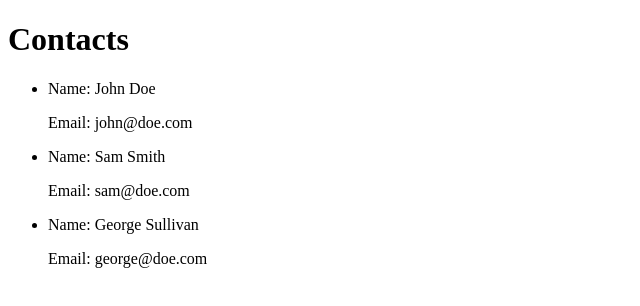
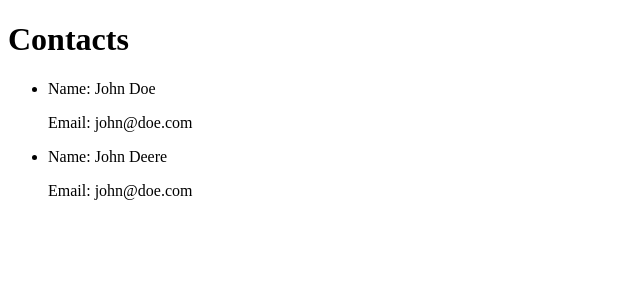
Before and after one commit to racko92/my-project, an Angular app: page / in a window 1280 px wide. Shown: the top 306 px of the page, without its empty margins (0-640 px from the left). Built offline with nearby package versions, Linux system fonts and the light colour scheme.

Commit message:
Selektovanje samo objekata sa firstName ==  'John'

```diff
--- a/src/app/contacts/contacts.component.html
+++ b/src/app/contacts/contacts.component.html
@@ -1,8 +1,8 @@
 <h1>Contacts</h1>
 
 
-<ul>
-    <li *ngFor="let contact of contacts">
+<ul *ngFor="let contact of contacts" >
+    <li *ngIf="contact.firstName == 'John'">
         <p>
             Name: {{ contact.firstName }} {{ contact.lastName }}
         </p>
--- a/src/app/contacts/contacts.component.ts
+++ b/src/app/contacts/contacts.component.ts
@@ -24,6 +24,11 @@ export class ContactsComponent {
                 firstName: 'George',
                 lastName: 'Sullivan',
                 email: 'george@doe.com'
+            },
+            {
+                firstName: 'John',
+                lastName: 'Deere',
+                email: 'john@doe.com'
             }
         ];
     }
```
